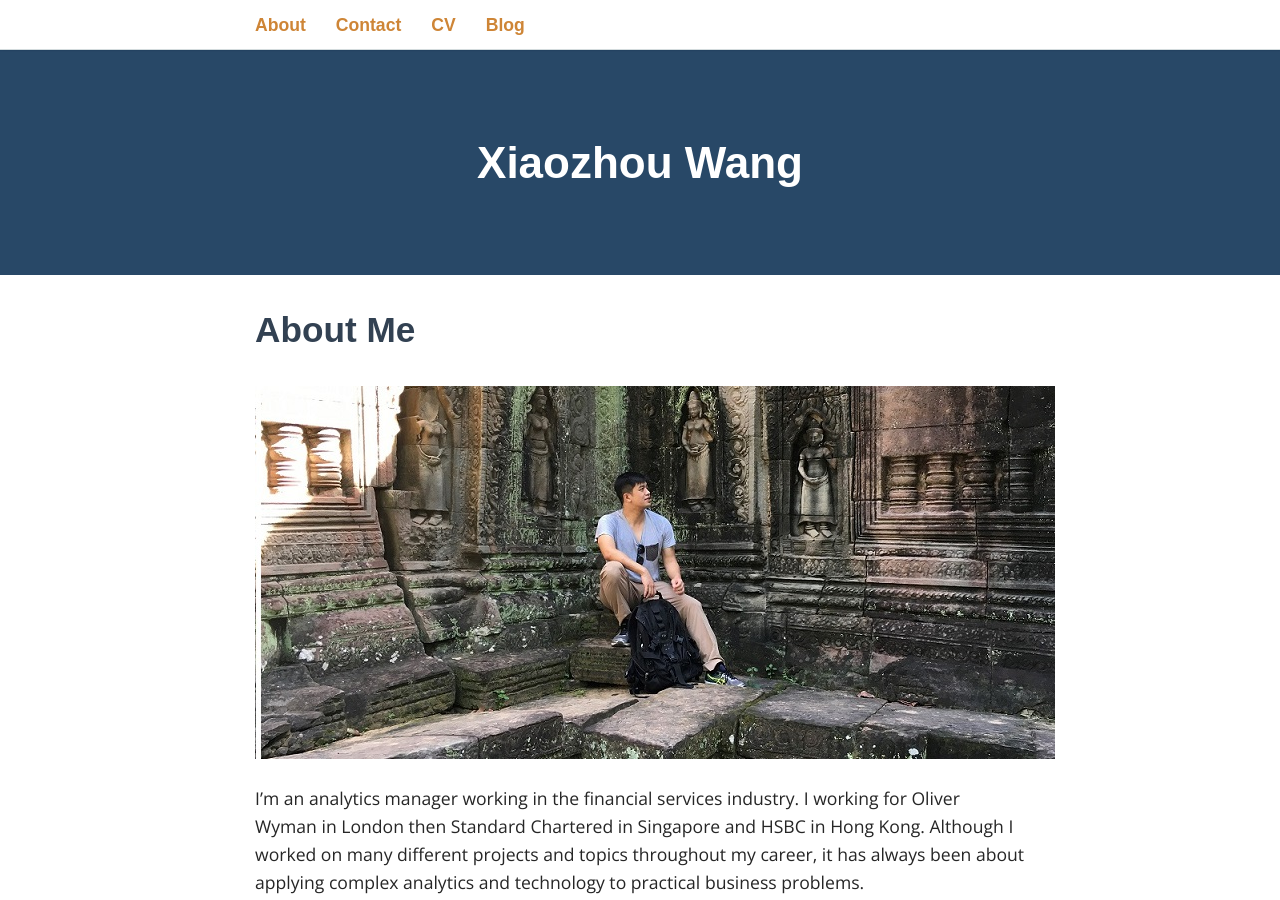
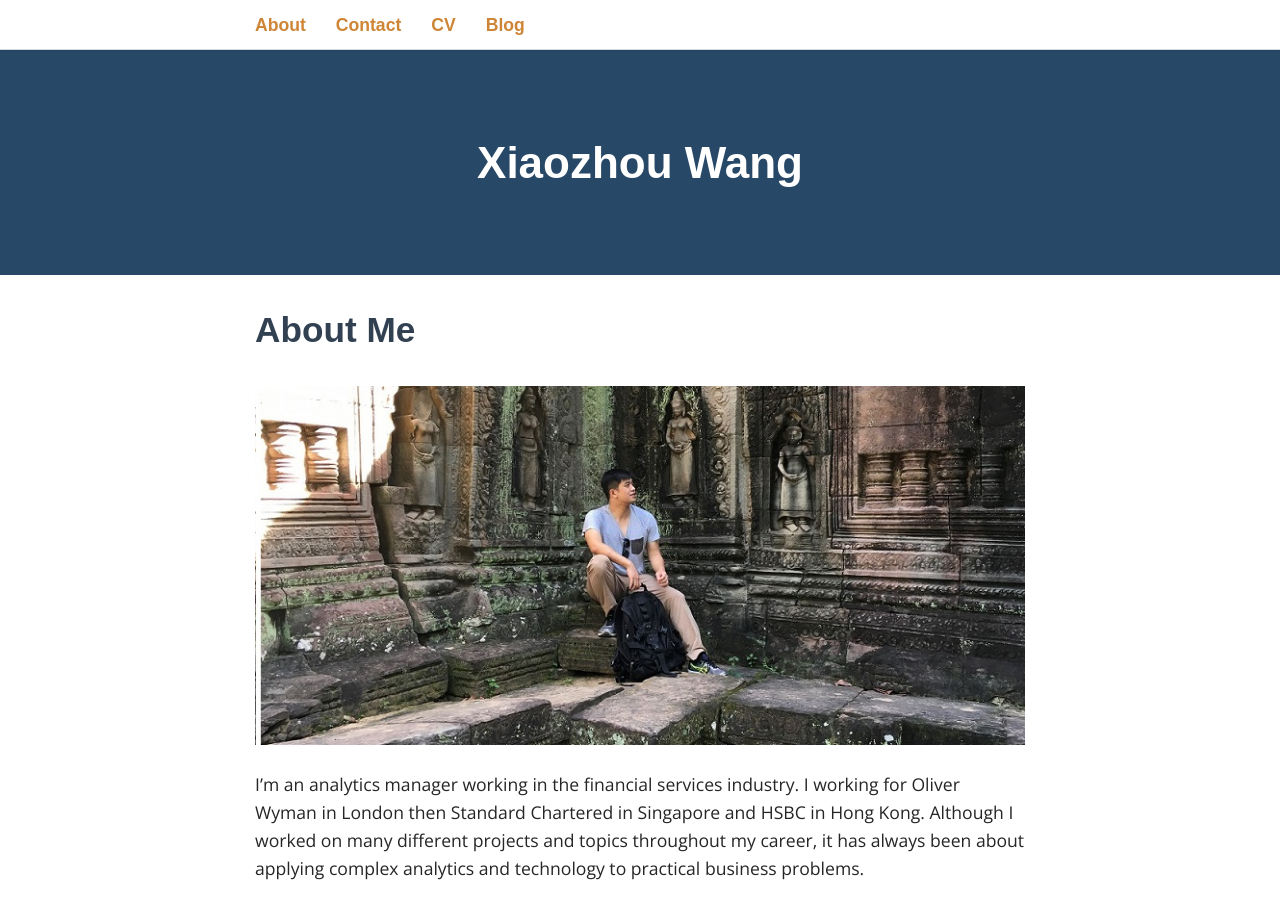
Before and after one commit to XiaozhouWang85/XiaozhouWang85.github.io, a Jekyll site: the page built from index.md, in a window 1280 px wide and 900 px high. Built offline with Jekyll 4.4.1, drawn with Linux system fonts in a browser that asks for light colours; some web fonts are replaced.

Commit message:
picture resize

```diff
--- a/index.md
+++ b/index.md
@@ -4,7 +4,7 @@ layout: default
 
   <h2>About Me</h2>
 
-![Profile]({{site.url}}/assets/profile.JPG){:class="img-responsive"}
+![Profile]({{site.url}}/assets/profile.JPG){:class="img-responsive" width="100%"}
 
   I’m an analytics manager working in the financial services industry. I working for Oliver Wyman in London then Standard Chartered in Singapore and HSBC in Hong Kong. Although I worked on many different projects and topics throughout my career, it has always been about applying complex analytics and technology to practical business problems.
 
```
